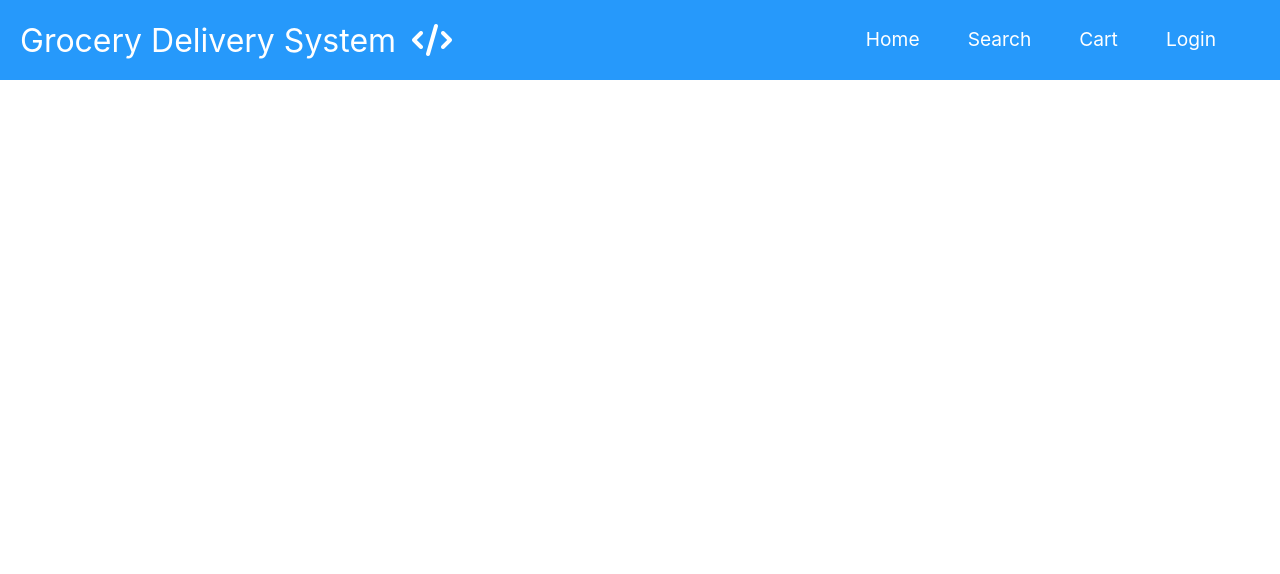
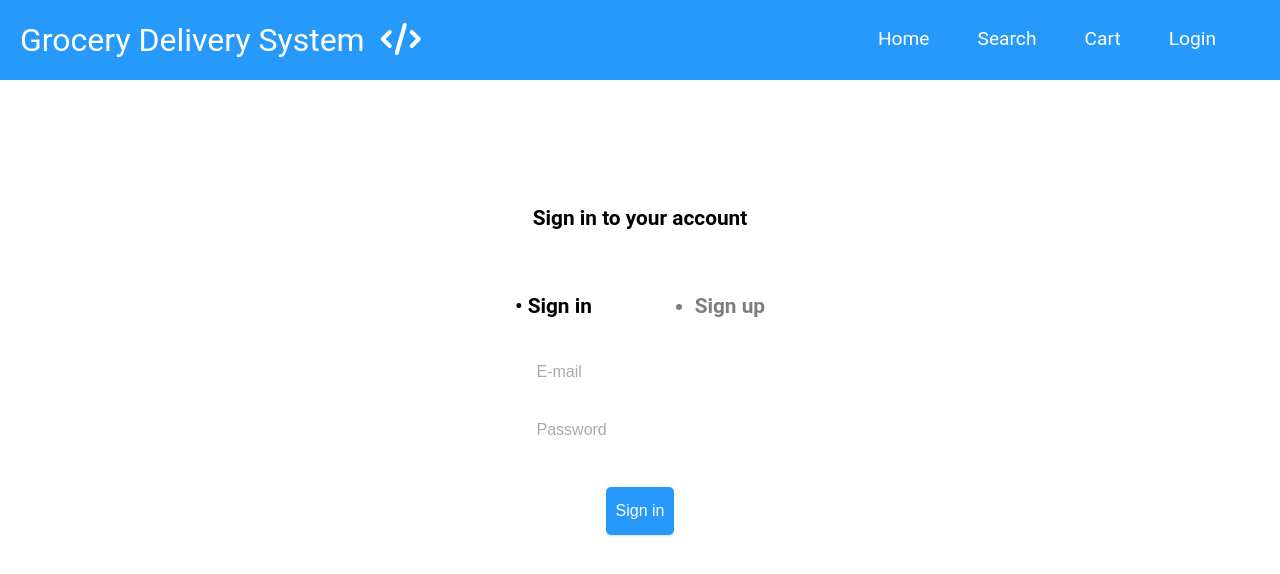
Before and after one commit to annaarroyo/OnlineGrocerySystem, a React (Create React App) app in the folder client/: page /login in a window 1280 px wide. Shown: the top 574 px of the page. Built offline with nearby package versions, Linux system fonts and the light colour scheme; no server answers.

Commit message:
Create a log in page

```diff
--- a/client/src/App.js
+++ b/client/src/App.js
@@ -4,7 +4,7 @@ import React, { Component } from 'react';
 import NavBar from "./components/NavBar";
 import { BrowserRouter as Router, Switch, Route } from "react-router-dom";
 import { Home } from "./components/Pages/Home";
-
+import  Login  from "./components/Pages/Login";
 class App extends Component {
 state = {
     data: null
@@ -36,6 +36,7 @@ state = {
               <div className="pages">
                 <Switch>
                   <Route exact path="/" component={Home} />
+                  <Route exact path="/login"> <Login /> </Route>
                 </Switch>
               </div>
             </Router>
--- /dev/null
+++ b/client/src/components/Pages/Login.css
@@ -0,0 +1,156 @@
+
+body {
+	font-family: Nunito, Roboto, Arial, sans-serif;
+	background: #fffff;
+}
+.container {
+	text-align: center;
+	color: #000;
+	margin-top: 100px;
+}
+
+.container > header {
+	font-size: 1.3rem;
+	font-weight: 700;
+	margin: 0 auto 60px auto;
+	position: relative;
+	height: 25px;
+	width: 250px;
+	overflow: hidden;
+}
+
+.header-headings {
+	display: flex;
+	flex-direction: column;
+	position: absolute;
+	width: 100%;
+	transition: all 0.4s cubic-bezier(0.785, 0.135, 0.15, 0.86);
+}
+
+.header-headings > span {
+	margin: 3px 0;
+}
+
+.header-headings.sign-in {
+	transform: translateY(-5px);
+}
+
+.header-headings.sign-up {
+	transform: translateY(-30px);
+}
+
+.container > ul {
+	font-size: 1.3rem;
+	font-weight: 700;
+	margin: 0 auto 0 auto;
+	position: relative;
+	height: 25px;
+	width: 250px;
+	overflow: hidden;
+}
+.options {
+	display: flex;
+  font-size: 1.5rem;
+	align-items: center;
+	width: 350px;
+}
+
+@media screen and (max-width: 380px) {
+	.options {
+		width: 100%;
+	}
+}
+
+.options > li {
+	cursor: pointer;
+	opacity: .5;
+	transition: all .2s ease;
+}
+
+.options > li:hover {
+	opacity: 1;
+}
+
+.options > li.active {
+	opacity: 1;
+}
+
+.options > li:nth-of-type(2) {
+	margin-left: 15px;
+}
+
+.options > li:last-of-type {
+	margin-left: auto;
+}
+
+.account-form {
+	display: inline-block;
+	flex-direction: column;
+	margin-top: 30px;
+}
+
+.account-form-fields {
+	display: flex;
+	flex-direction: column;
+	overflow: hidden;
+	transition: all 0.4s cubic-bezier(0.785, 0.135, 0.15, 0.86);
+}
+
+.account-form-fields.sign-in {
+	max-height: 123px;
+}
+
+.account-form-fields.sign-up {
+	max-height: 250px;
+}
+
+.account-form-fields > input {
+	border: 0;
+	margin-bottom: 10px;
+	padding: 15px;
+	font-size: 1rem;
+	font-family: Nunito, sans-serif;
+	color: #000;
+	border-radius: 5px;
+}
+
+.account-form-fields > input::placeholder {
+	color: #aaa;
+}
+
+.account-form-fields > input::-webkit-input-placeholder {
+	color: #aaa;
+}
+
+.account-form-fields > input:-ms-input-placeholder {
+	color: #aaa;
+}
+
+.account-form-fields > input:focus {
+	outline: none;
+}
+
+.btn-submit-form {
+	border: 0;
+	appearance: none;
+	-webkit-appearance: none;
+	-moz-appearance: none;
+	cursor: pointer;
+	padding: 15px 10px;
+	border-radius: 5px;
+	color: #fff;
+	font-size: 1rem;
+	font-family: Nunito, sans-serif;
+	background: #2699FB;
+	box-shadow: 0px 1px 2px rgba(0, 0, 0, 0.13);
+	transition: all .2s ease;
+}
+
+.btn-submit-form:hover {
+	background: #4468e4;
+}
+
+.btn-submit-form:active, .btn-submit-form:focus {
+	outline: none;
+	background: #2e56e0;
+}
--- /dev/null
+++ b/client/src/components/Pages/Login.js
@@ -0,0 +1,36 @@
+import React, {useState} from "react";
+import "./Login.css"
+
+function Form ({ option }) {
+	return (
+		<form className='account-form' onSubmit={(evt) => evt.preventDefault()}>
+			<div className={'account-form-fields ' + (option === 1 ? 'sign-in' :  'sign-up') }>
+				<input id='email' name='email' type='email' placeholder='E-mail' required />
+				<input id='password' name='password' type='password' placeholder='Password' required/>
+			</div>
+			<button className='btn-submit-form' type='submit'>
+				{ option === 1 ? 'Sign in' :  'Sign up' }
+			</button>
+		</form>
+	)
+}
+
+export default function LogIn () {
+	const [option, setOption] = React.useState(1)
+
+	return (
+		<div className='container'>
+			<header>
+				<div className={'header-headings ' + (option === 1 ? 'sign-in' : 'sign-up') }>
+					<span>Sign in to your account</span>
+					<span>Create an account</span>
+				</div>
+			</header>
+			<ul className='options'>
+				<li className={option === 1 ? 'active' : ''} onClick={() => setOption(1)}>• Sign in</li>
+				<li className={option === 2 ? 'active' : ''} onClick={() => setOption(2)}>Sign up</li>
+			</ul>
+			<Form option={option} />
+		</div>
+	)
+}
```
